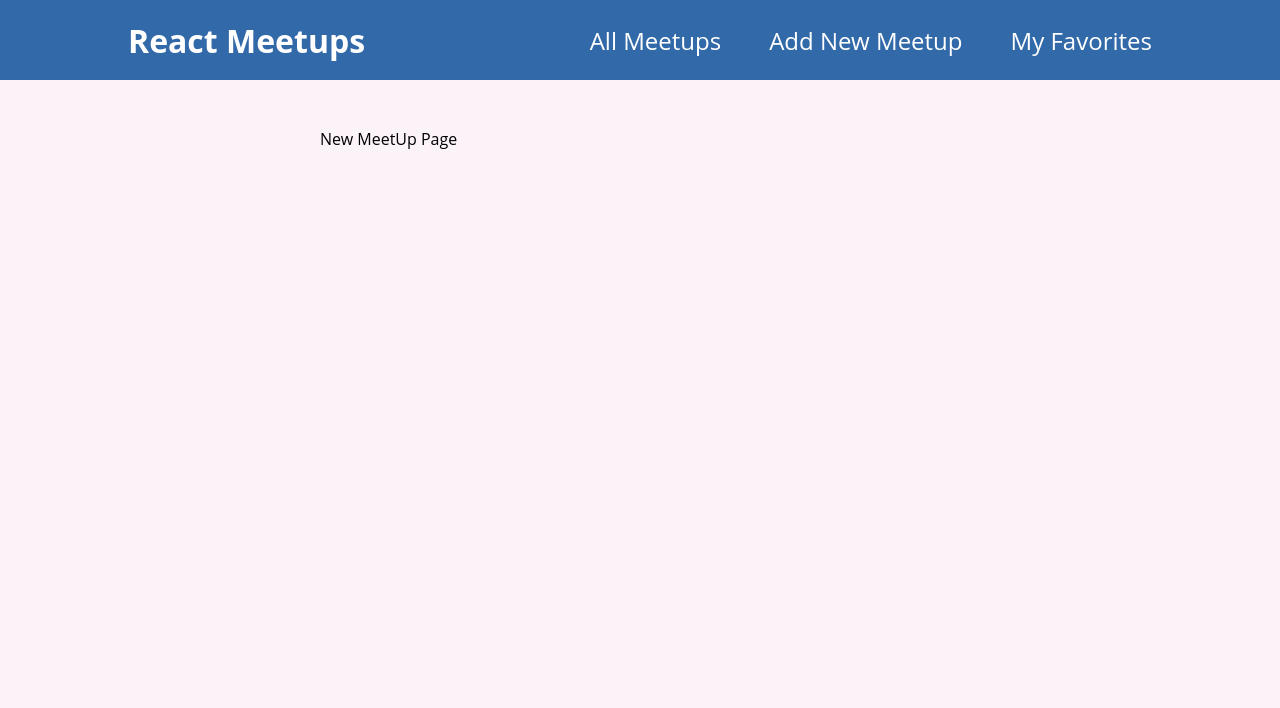
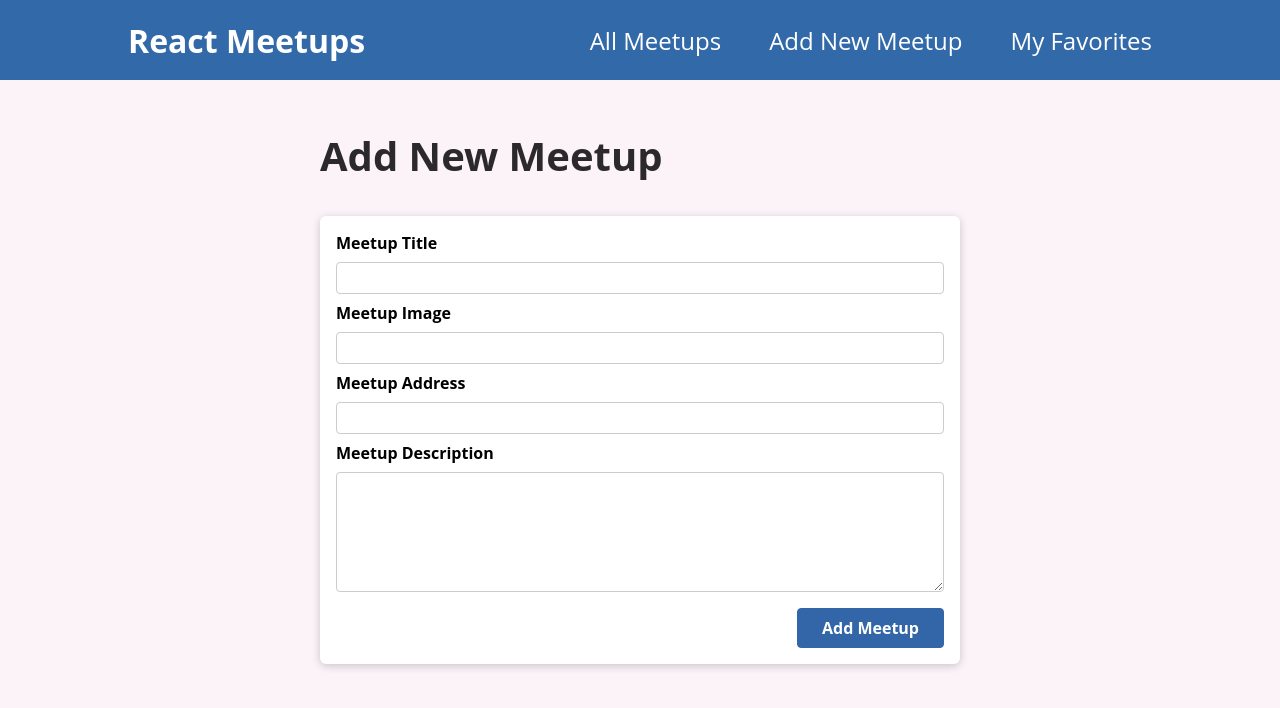
Before and after one commit to anamariarotariu/React-Demo-App, a React (Create React App) app: page /new-meetup in a window 1280 px wide. Shown: the top 708 px of the page. Built offline with nearby package versions, Linux system fonts and the light colour scheme.

Commit message:
form for adding new meeting added

```diff
--- /dev/null
+++ b/src/components/meetups/NewMeetupForm.js
@@ -0,0 +1,37 @@
+import Card from "../ui/Card";
+import styles from "./NewMeetupForm.module.css";
+function NewMeetupForm() {
+    // function for when we submit the form
+    function submitHandler(event) {
+        event.preventDefault();
+
+    }
+    return <Card>
+        <form className={styles.form} onSubmit={submitHandler}>
+            <div className={styles.control}>
+                {/* instead of using for in order to connect the label to input, we use htmlFor */}
+                <label htmlFor="title">Meetup Title</label>
+                <input type="text" require id="title"></input>
+            </div>
+            <div className={styles.control}>
+                {/* instead of using for in order to connect the label to input, we use htmlFor */}
+                <label htmlFor="image">Meetup Image</label>
+                <input type="url" require id="image"></input>
+            </div>
+            <div className={styles.control}>
+                {/* instead of using for in order to connect the label to input, we use htmlFor */}
+                <label htmlFor="address">Meetup Address</label>
+                <input type="text" require id="address"></input>
+            </div>
+            <div className={styles.control}>
+                {/* instead of using for in order to connect the label to input, we use htmlFor */}
+                <label htmlFor="description">Meetup Description</label>
+                <textarea id="description" required rows="5"></textarea>
+            </div>
+            <div className={styles.actions}>
+                <button> Add Meetup</button>
+            </div>
+        </form>
+    </Card>
+}
+export default NewMeetupForm;
--- /dev/null
+++ b/src/components/meetups/NewMeetupForm.module.css
@@ -0,0 +1,47 @@
+.form {
+  padding: 1rem;
+}
+
+.control {
+  margin-bottom: 0.5rem;
+}
+
+.control label {
+  display: block;
+  font-weight: bold;
+  margin-bottom: 0.5rem;
+}
+
+.control input,
+.control textarea {
+  display: block;
+  font: inherit;
+  border-radius: 4px;
+  border: 1px solid #ccc;
+  padding: 0.25rem;
+  width: 100%;
+}
+
+.actions {
+  margin-top: 1rem;
+  text-align: right;
+}
+
+.actions button {
+  font: inherit;
+  cursor: pointer;
+  background-color: #3266a8;
+  color: white;
+  padding: 0.5rem 1.5rem;
+  border: 1px solid #3266a8;
+  border-radius: 4px;
+  font-weight: bold;
+}
+.control input:focus {
+  outline: 0;
+}
+.actions button:hover,
+.actions button:active {
+  background-color: #829cd9;
+  border-color: #829cd9;
+}
--- a/src/pages/AllMeetups.js
+++ b/src/pages/AllMeetups.js
@@ -4,14 +4,14 @@ const dummyData =
         {
             id: 'meeting1',
             title: 'First meetup for the day',
-            image: require('../imgs/meetup_place.jpg'),
+            image: 'https://upload.wikimedia.org/wikipedia/commons/thumb/d/d3/Stadtbild_M%C3%BCnchen.jpg/2560px-Stadtbild_M%C3%BCnchen.jpg',
             address: 'Meetupstreet 5, 12345 Meetup City',
             description: 'This is a first, amazing meetup which you definitely should not miss'
         },
         {
             id: 'meeting2',
             title: 'Second meeting for the day',
-            image: 'https://unsplash.com/photos/FV3GConVSss',
+            image: 'https://upload.wikimedia.org/wikipedia/commons/thumb/d/d3/Stadtbild_M%C3%BCnchen.jpg/2560px-Stadtbild_M%C3%BCnchen.jpg',
             address: 'Meetupstreet 5, 12345 Meetup City',
             description: 'Another amazing meeting, too bad this is dummy data and not real one'
         }
--- a/src/pages/NewMeetUp.js
+++ b/src/pages/NewMeetUp.js
@@ -1,4 +1,8 @@
+import NewMeetupForm from "../components/meetups/NewMeetupForm";
 function NewMeetUpPage() {
-    return <div>New MeetUp Page</div>
+    return <section>
+        <h1>Add New Meetup</h1>
+        <NewMeetupForm></NewMeetupForm>
+    </section>
 }
 export default NewMeetUpPage;
```
